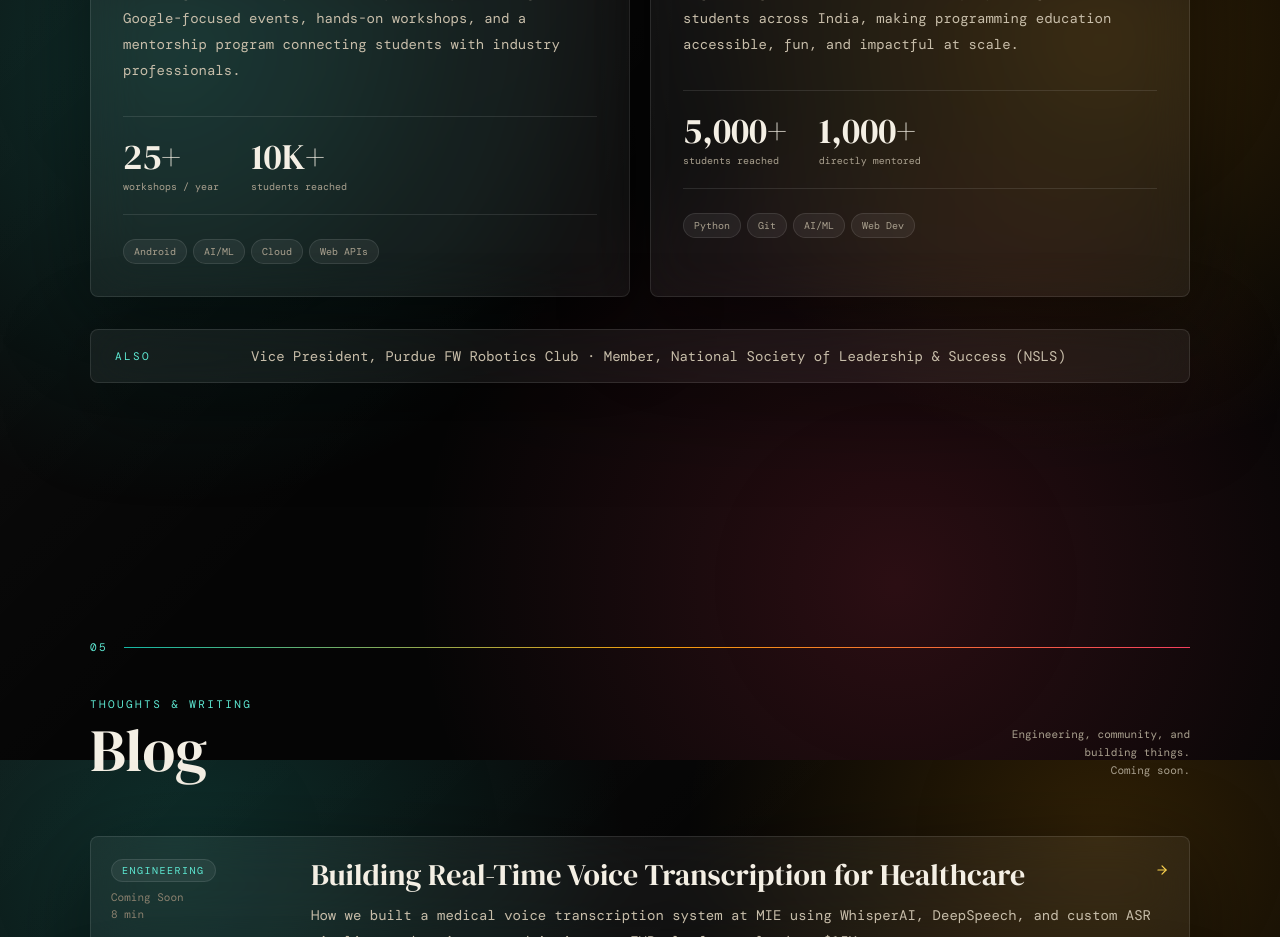
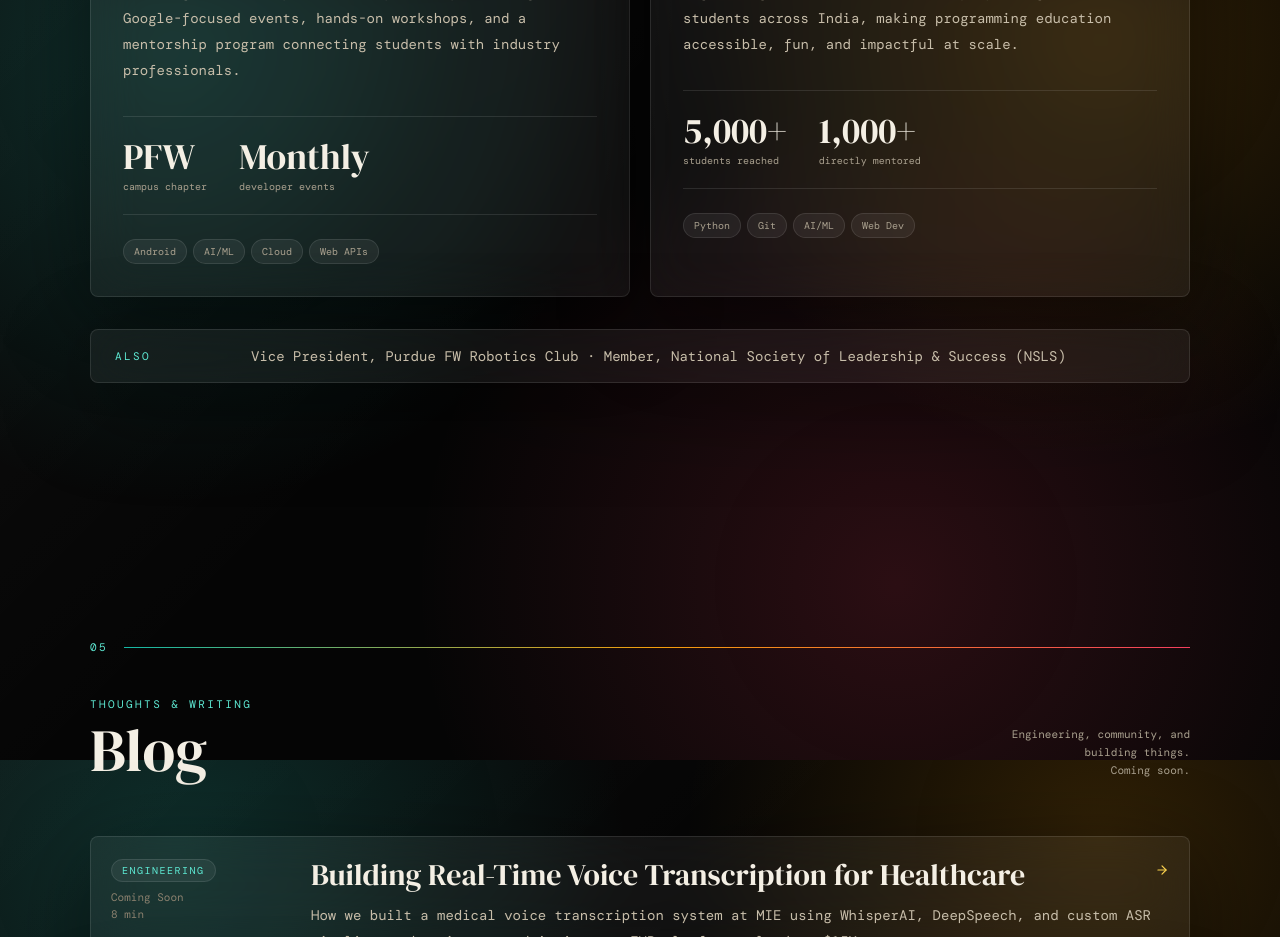
Before and after one commit to iPrakharV/iprakharv.github.io, a Next.js app: page / in a window 1280 px wide. Shown: the part 5640-6577 px from the top of the page. Built offline with nearby package versions, Linux system fonts and the light colour scheme; a web font is replaced by a local one.

Commit message:
Update GDG community stats

```diff
--- a/components/Community.tsx
+++ b/components/Community.tsx
@@ -10,8 +10,8 @@ const communityData = [
     description:
       'Building the developer community on campus through Google-focused events, hands-on workshops, and a mentorship program connecting students with industry professionals.',
     stats: [
-      { value: '25+', label: 'workshops / year' },
-      { value: '10K+', label: 'students reached' },
+      { value: 'PFW', label: 'campus chapter' },
+      { value: 'Monthly', label: 'developer events' },
     ],
     tags: ['Android', 'AI/ML', 'Cloud', 'Web APIs'],
   },
```
